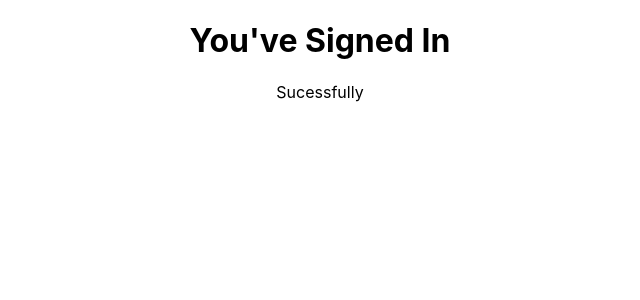
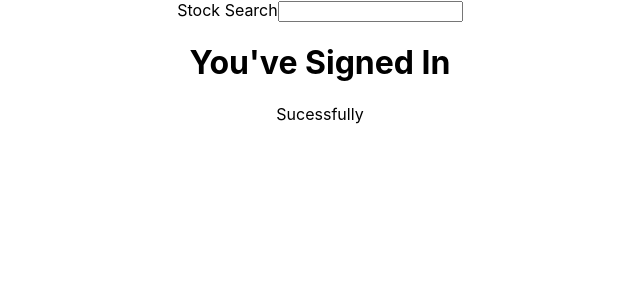
Before and after one commit to dharmitviradia/CS-554-Web-Programming-II-Project, a React (Create React App) app: page /home-page in a window 1280 px wide. Shown: the top 300 px of the page, without its empty margins (320-960 px from the left). Built offline with nearby package versions, Linux system fonts and the light colour scheme.

Commit message:
Update for Search

```diff
--- a/src/components/App.js
+++ b/src/components/App.js
@@ -1,15 +1,16 @@
 import '../App.css';
 import SignIn from '../components/SignIn'
 import HomePage from '../components/HomePage'
-import {BrowserRouter as Router, Route, Link} from 'react-router-dom'
+import { BrowserRouter as Router, Route, Link } from 'react-router-dom'
 
 function App() {
   return (
     <div className="App">
 
       <Router>
-        <Route exact path='/sign-in' component ={SignIn}></Route>
-        <Route exact path='/home-page' component ={HomePage}></Route>
+        <Route exact path='/' component={HomePage}></Route>
+        <Route exact path='/sign-in' component={SignIn}></Route>
+        <Route exact path='/home-page' component={HomePage}></Route>
       </Router>
 
     </div>
--- a/src/components/HomePage.js
+++ b/src/components/HomePage.js
@@ -1,9 +1,11 @@
 import React from 'react';
+import Search from './Search';
 
 const SignIn = () => {
 
   return (
     <div>
+      <Search />
       <h1>You've Signed In</h1>
       <p>Sucessfully</p>
     </div>
--- /dev/null
+++ b/src/components/Search.js
@@ -0,0 +1,36 @@
+import React from 'react';
+import ReactDOM from 'react-dom';
+
+import axios from 'axios';
+
+class SearchBar extends React.Component {
+    state = { term: '' }
+
+    onInputChange = (event) => {
+        this.setState({ term: event.target.value })
+    }
+
+    onFormSubmit = (event) => {
+        event.preventDefault();
+        this.props.onFormSubmit(this.state.term);
+    }
+
+    render() {
+        return (
+            <div >
+                <form onSubmit={this.onFormSubmit} >
+                    <div >
+                        <label>Stock Search</label>
+                        <input
+                            type="text"
+                            value={this.state.term}
+                            onChange={this.onInputChange}
+                        />
+                    </div>
+                </form>
+            </div >
+        )
+    }
+}
+
+export default SearchBar;
```
Lines whose indentation alone changed are shown as unchanged.
